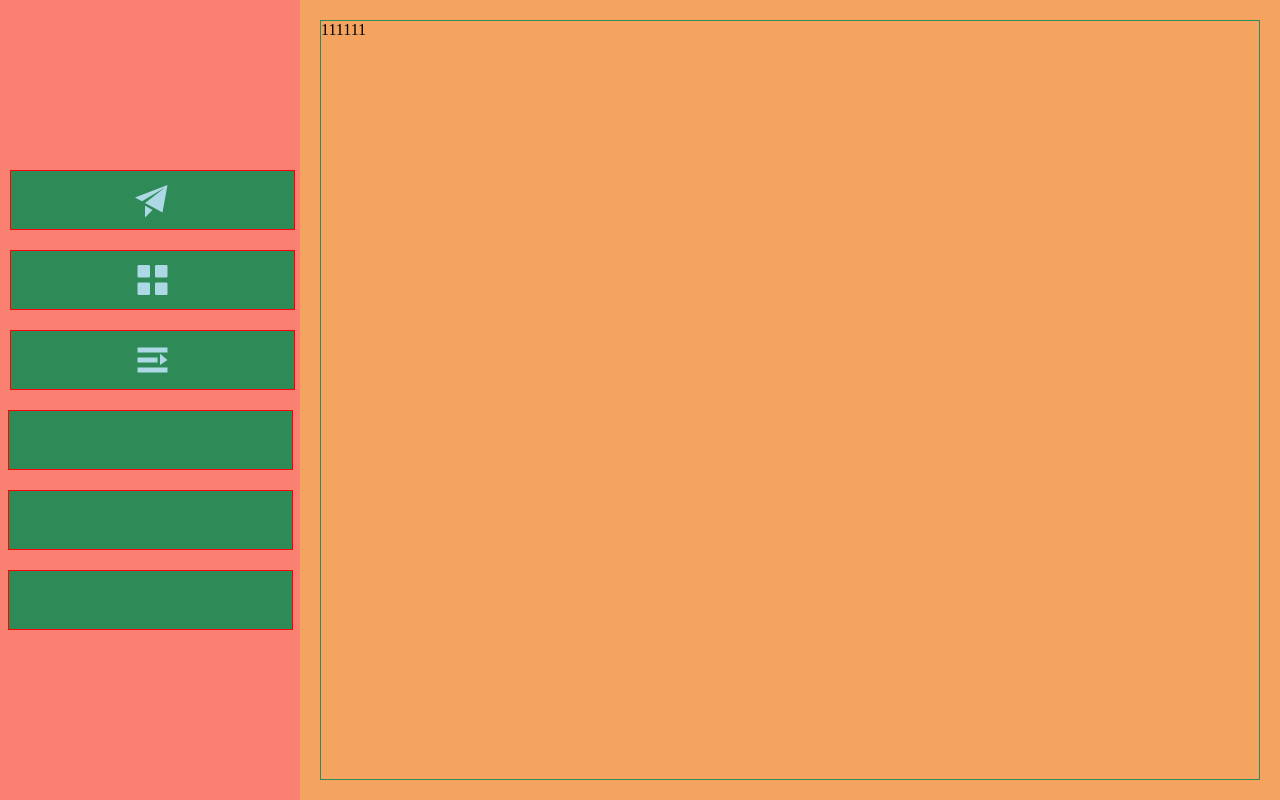
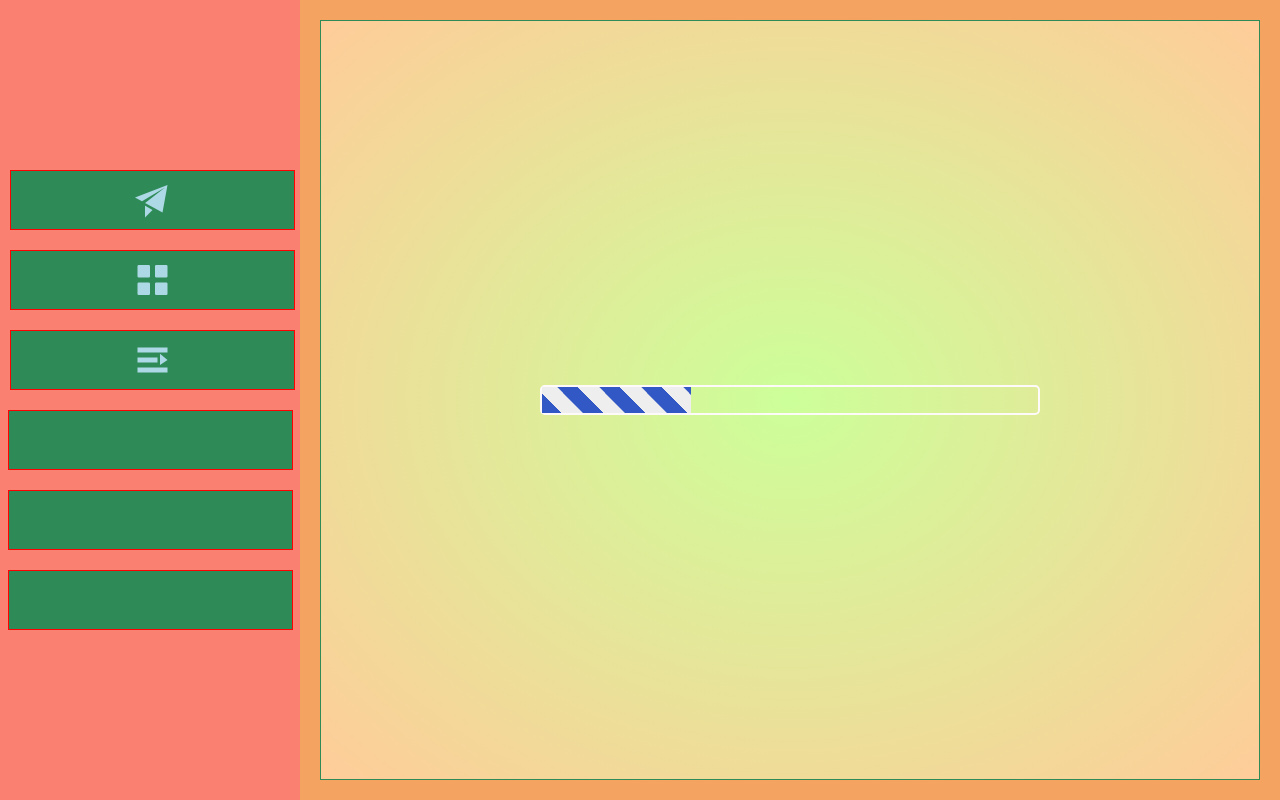
Before and after one commit to yingjieweb/sentry, a Vue app: page /#/progress-bar in a window 1280 px wide. Built offline with nearby package versions, Linux system fonts and the light colour scheme.

Commit message:
implement ProgressBar comp and styles

```diff
--- a/src/views/ProgressBar.vue
+++ b/src/views/ProgressBar.vue
@@ -1,5 +1,9 @@
 <template>
-  <div>111111</div>
+  <div class="container">
+    <div class="progress_bar">
+      <div class="progress_grow"></div>
+    </div>
+  </div>
 </template>
 
 <script lang="js">
@@ -9,5 +13,38 @@
 </script>
 
 <style lang="scss" scoped>
+  .container {
+    background: radial-gradient(#CCFF99, #FFCC99);
+  }
 
+  .progress_bar {
+    width: 500px;
+    height: 30px;
+    border-radius: 5px;
+    border: 2px solid snow;
+    cursor: pointer;
+  }
+
+  .progress_grow {
+    width: 30%;
+    height: 100%;
+    background: repeating-linear-gradient(45deg, #eee 0px, #eee 15px, #3158c4 16px, #3158c4 30px);
+    background-size: 42px 30px;
+    background-position: 0, 0;
+    animation: grow 1s linear infinite;
+    transition: 1s;
+  }
+
+  .progress_bar:hover .progress_grow{
+    width: 100%;
+  }
+
+  @keyframes grow {
+    0% {
+      background-position: 0, 0;
+    }
+    100% {
+      background-position: 42px, 0;
+    }
+  }
 </style>
```
